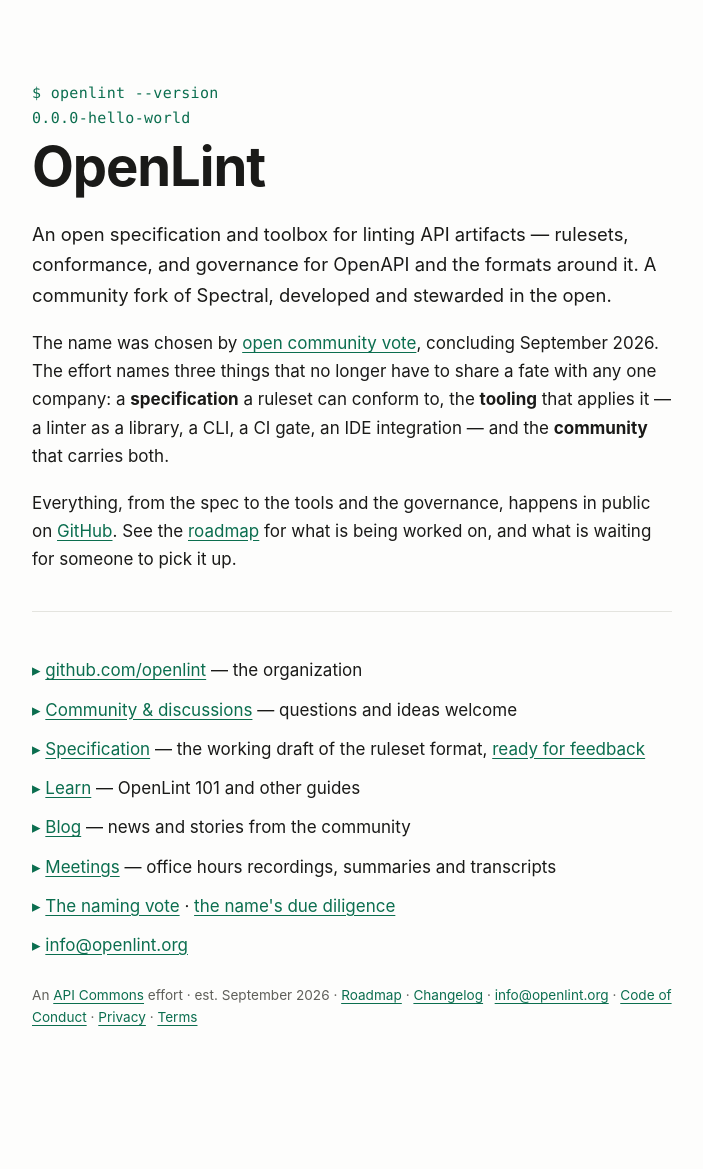
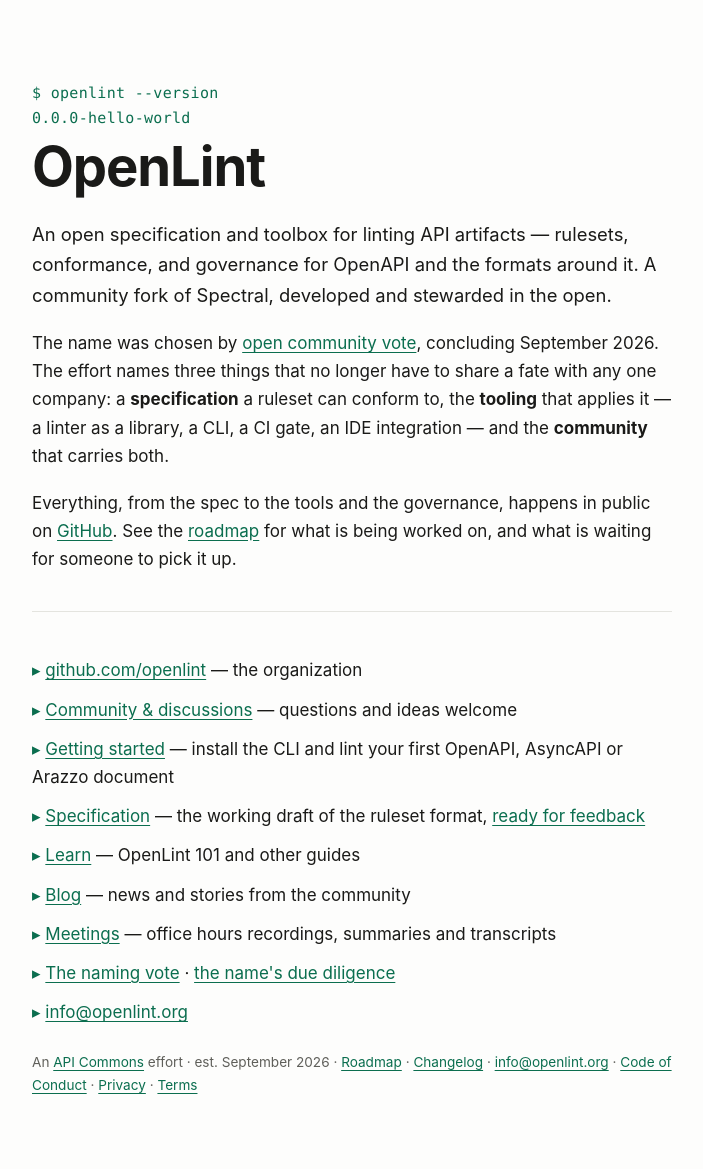
Before and after one commit to openlint/website, a Jekyll site: the page index.html, which Jekyll copies as it is, in a window 1280 px wide. Shown: the whole page, without its empty margins (288-991 px from the left). Built offline with Jekyll 4.4.1, drawn with Linux system fonts in a browser that asks for light colours; before the commit the page ends 1102 px from its top, so only the background shows below that.

Commit message:
Home: link the docs' Getting started
Co-Authored-By: Claude Opus 5.5 <noreply@anthropic.com>

```diff
--- a/index.html
+++ b/index.html
@@ -67,6 +67,7 @@
   <ul class="links">
     <li><a href="https://github.com/openlint">github.com/openlint</a> — the organization</li>
     <li><a href="https://github.com/orgs/openlint/discussions">Community &amp; discussions</a> — questions and ideas welcome</li>
+    <li><a href="https://docs.openlint.org/getting-started/">Getting started</a> — install the CLI and lint your first OpenAPI, AsyncAPI or Arazzo document</li>
     <li><a href="https://spec.openlint.org">Specification</a> — the working draft of the ruleset format, <a href="/blog/2026/10/22/draft-specification-ready-for-feedback/">ready for feedback</a></li>
     <li><a href="/learn/">Learn</a> — OpenLint 101 and other guides</li>
     <li><a href="/blog/">Blog</a> — news and stories from the community</li>
```
